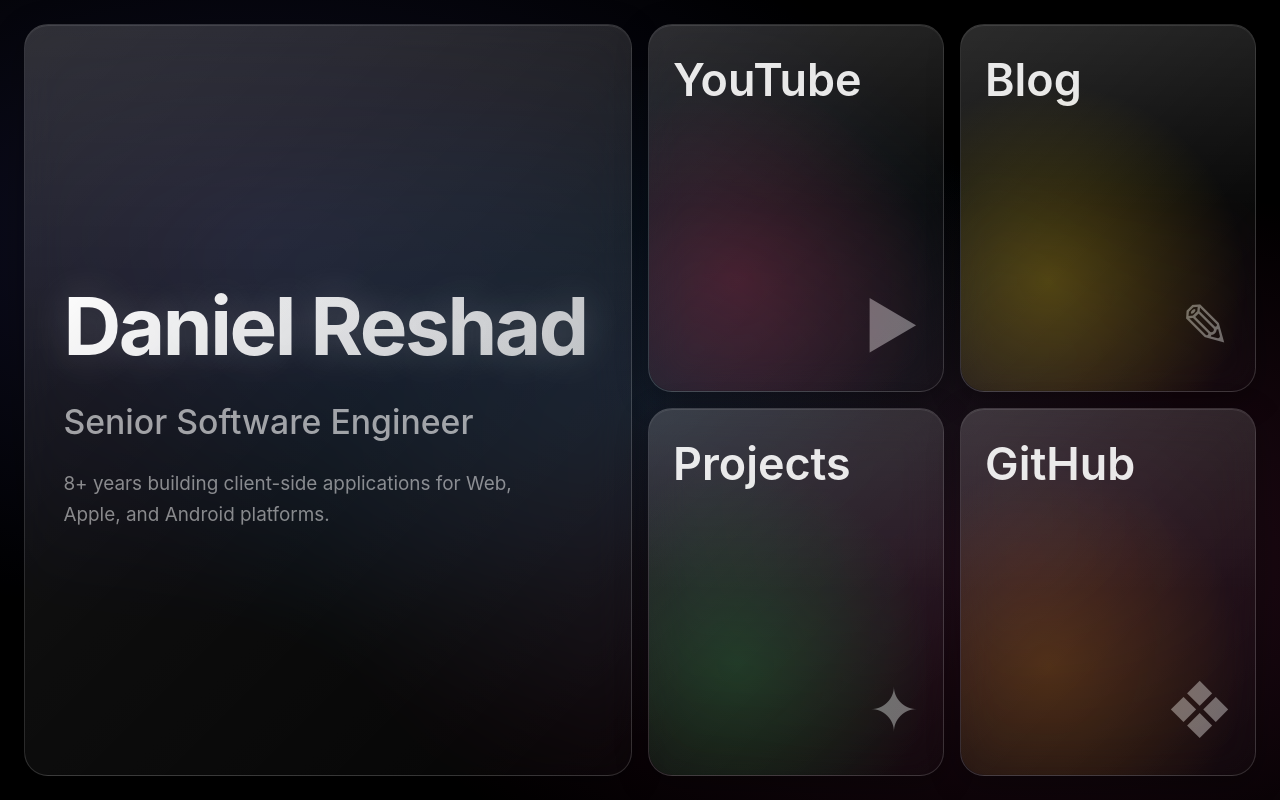
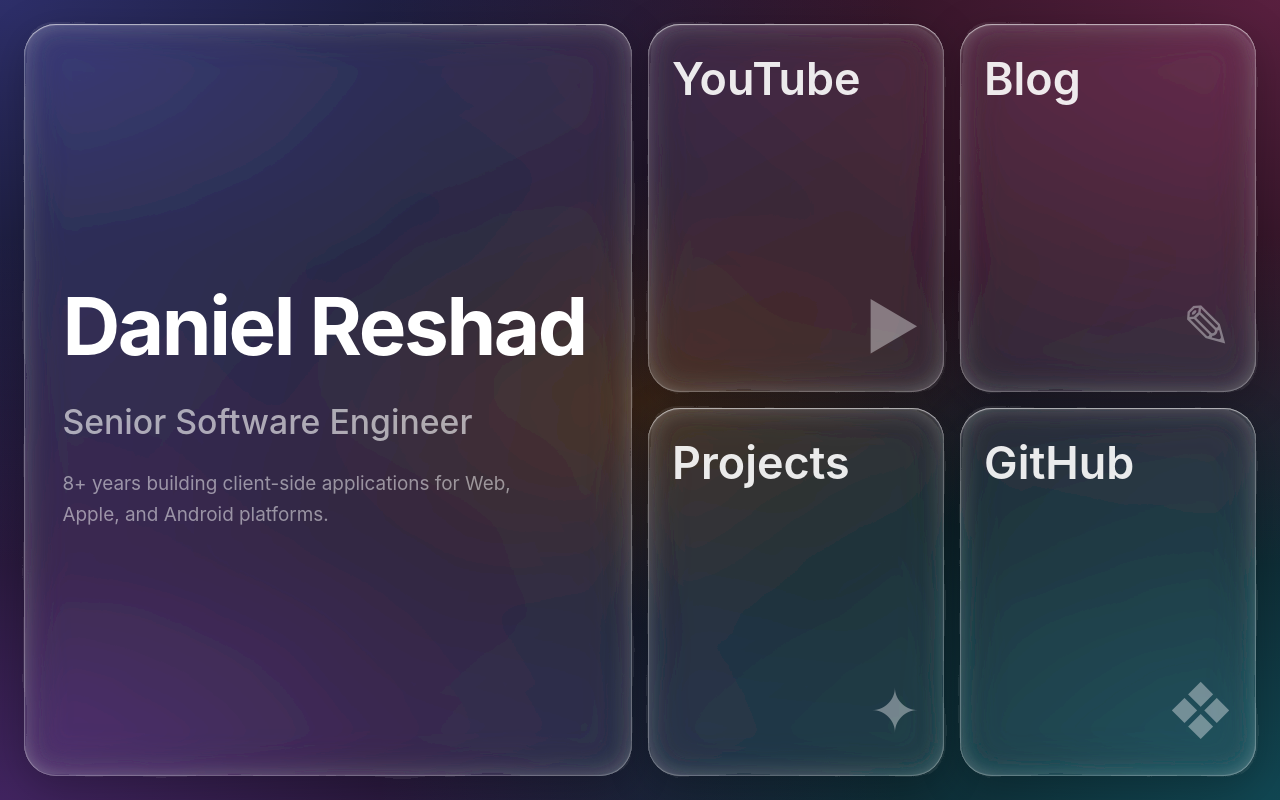
Before and after one commit to br3akzero/portofolio.v3, a website built with Vite: page index.html in a window 1280 px wide. Built offline with nearby package versions, Linux system fonts and the light colour scheme.

Commit message:
feat: new ui

```diff
--- a/index.html
+++ b/index.html
@@ -37,6 +37,15 @@
     <meta name="theme-color" content="#000000" />
   </head>
   <body>
+    <svg xmlns="http://www.w3.org/2000/svg" width="0" height="0" style="position:absolute; overflow:hidden">
+      <defs>
+        <filter id="glass-distortion" x="-10%" y="-10%" width="120%" height="120%">
+          <feTurbulence type="fractalNoise" baseFrequency="0.012 0.012" numOctaves="3" seed="15" result="noise" />
+          <feGaussianBlur in="noise" stdDeviation="1.5" result="blurred" />
+          <feDisplacementMap in="SourceGraphic" in2="blurred" scale="12" xChannelSelector="R" yChannelSelector="G" />
+        </filter>
+      </defs>
+    </svg>
     <div id="app">
       <main class="landing">
         <section class="card card-hero">
--- a/src/pages.css
+++ b/src/pages.css
@@ -30,10 +30,13 @@
 body {
   min-height: 100vh;
   padding: 1.5rem;
+  background-color: #0a0a0f;
   background-image:
-    radial-gradient(at 20% 30%, rgba(99, 102, 241, 0.15) 0%, transparent 50%),
-    radial-gradient(at 80% 70%, rgba(236, 72, 153, 0.15) 0%, transparent 50%),
-    radial-gradient(at 50% 50%, rgba(34, 211, 238, 0.1) 0%, transparent 60%);
+    radial-gradient(at 0% 0%, rgba(99, 102, 241, 0.4) 0%, transparent 50%),
+    radial-gradient(at 100% 0%, rgba(236, 72, 153, 0.35) 0%, transparent 50%),
+    radial-gradient(at 100% 100%, rgba(34, 211, 238, 0.3) 0%, transparent 50%),
+    radial-gradient(at 0% 100%, rgba(168, 85, 247, 0.35) 0%, transparent 50%),
+    radial-gradient(at 50% 50%, rgba(251, 146, 60, 0.2) 0%, transparent 40%);
 }
 
 #app {
@@ -65,10 +68,7 @@
   font-weight: 700;
   letter-spacing: -0.03em;
   margin-bottom: 0.5rem;
-  background: linear-gradient(135deg, #fff 0%, rgba(255, 255, 255, 0.7) 100%);
-  -webkit-background-clip: text;
-  -webkit-text-fill-color: transparent;
-  background-clip: text;
+  color: #fff;
 }
 
 .subtitle {
@@ -98,51 +98,49 @@
 
 /* Project Card */
 .project-card {
-  background: linear-gradient(
-    135deg,
-    rgba(255, 255, 255, 0.1) 0%,
-    rgba(255, 255, 255, 0.05) 50%,
-    rgba(255, 255, 255, 0.02) 100%
-  );
-  backdrop-filter: blur(20px);
-  -webkit-backdrop-filter: blur(20px);
-  border-radius: 1.5rem;
+  position: relative;
+  border-radius: 32px;
   padding: clamp(1.5rem, 3vw, 2rem);
-  border: 1px solid rgba(255, 255, 255, 0.15);
-  box-shadow:
-    0 8px 32px rgba(0, 0, 0, 0.3),
-    inset 0 1px 0 rgba(255, 255, 255, 0.1),
-    inset 0 -1px 0 rgba(0, 0, 0, 0.1);
+  isolation: isolate;
   transition: all 0.3s ease;
-  position: relative;
-  overflow: hidden;
   display: flex;
   flex-direction: column;
 }
 
+/* Glass background with blur and distortion */
 .project-card::before {
   content: '';
   position: absolute;
-  top: 0;
-  left: 0;
-  right: 0;
-  height: 50%;
-  background: linear-gradient(
-    180deg,
-    rgba(255, 255, 255, 0.08) 0%,
-    transparent 100%
-  );
-  border-radius: 1.5rem 1.5rem 0 0;
+  inset: 0;
+  z-index: -1;
+  border-radius: 32px;
+  background: rgba(255, 255, 255, 0.08);
+  backdrop-filter: blur(20px) saturate(120%);
+  -webkit-backdrop-filter: blur(20px) saturate(120%);
+  filter: url(#glass-distortion);
+  -webkit-filter: url(#glass-distortion);
+}
+
+/* Inner glow and edge highlight */
+.project-card::after {
+  content: '';
+  position: absolute;
+  inset: 0;
+  z-index: 0;
+  border-radius: 32px;
+  box-shadow:
+    inset 0 1px 1px rgba(255, 255, 255, 0.6),
+    inset 0 -1px 1px rgba(255, 255, 255, 0.2),
+    inset 1px 0 1px rgba(255, 255, 255, 0.2),
+    inset -1px 0 1px rgba(255, 255, 255, 0.2),
+    inset 0 0 30px -10px rgba(255, 255, 255, 0.5),
+    0 10px 40px rgba(0, 0, 0, 0.25);
   pointer-events: none;
 }
 
 .project-card:hover {
-  transform: translateY(-4px);
-  border-color: rgba(255, 255, 255, 0.3);
-  box-shadow:
-    0 20px 40px rgba(0, 0, 0, 0.4),
-    inset 0 1px 0 rgba(255, 255, 255, 0.2),
-    0 0 30px rgba(255, 255, 255, 0.05);
+  transform: translateY(-4px) scale(1.02);
+  box-shadow: 0px 12px 32px rgba(0, 0, 0, 0.3);
 }
 
 .project-meta {
--- a/src/style.css
+++ b/src/style.css
@@ -30,10 +30,13 @@
 body {
   min-height: 100vh;
   padding: 1.5rem;
+  background-color: #0a0a0f;
   background-image:
-    radial-gradient(at 20% 30%, rgba(99, 102, 241, 0.15) 0%, transparent 50%),
-    radial-gradient(at 80% 70%, rgba(236, 72, 153, 0.15) 0%, transparent 50%),
-    radial-gradient(at 50% 50%, rgba(34, 211, 238, 0.1) 0%, transparent 60%);
+    radial-gradient(at 0% 0%, rgba(99, 102, 241, 0.4) 0%, transparent 50%),
+    radial-gradient(at 100% 0%, rgba(236, 72, 153, 0.35) 0%, transparent 50%),
+    radial-gradient(at 100% 100%, rgba(34, 211, 238, 0.3) 0%, transparent 50%),
+    radial-gradient(at 0% 100%, rgba(168, 85, 247, 0.35) 0%, transparent 50%),
+    radial-gradient(at 50% 50%, rgba(251, 146, 60, 0.2) 0%, transparent 40%);
 }
 
 #app {
@@ -55,39 +58,41 @@
 }
 
 .card {
-  background: linear-gradient(
-    135deg,
-    rgba(255, 255, 255, 0.1) 0%,
-    rgba(255, 255, 255, 0.05) 50%,
-    rgba(255, 255, 255, 0.02) 100%
-  );
-  backdrop-filter: blur(20px);
-  -webkit-backdrop-filter: blur(20px);
-  border-radius: 1.5rem;
+  position: relative;
+  border-radius: 32px;
   padding: 1.5rem;
-  border: 1px solid rgba(255, 255, 255, 0.15);
-  box-shadow:
-    0 8px 32px rgba(0, 0, 0, 0.3),
-    inset 0 1px 0 rgba(255, 255, 255, 0.1),
-    inset 0 -1px 0 rgba(0, 0, 0, 0.1);
+  isolation: isolate;
   transition: all 0.3s ease;
-  position: relative;
-  overflow: hidden;
 }
 
+/* Glass background with blur and distortion */
 .card::before {
   content: '';
   position: absolute;
-  top: 0;
-  left: 0;
-  right: 0;
-  height: 50%;
-  background: linear-gradient(
-    180deg,
-    rgba(255, 255, 255, 0.08) 0%,
-    transparent 100%
-  );
-  border-radius: 1.5rem 1.5rem 0 0;
+  inset: 0;
+  z-index: -1;
+  border-radius: 32px;
+  background: rgba(255, 255, 255, 0.08);
+  backdrop-filter: blur(20px) saturate(120%);
+  -webkit-backdrop-filter: blur(20px) saturate(120%);
+  filter: url(#glass-distortion);
+  -webkit-filter: url(#glass-distortion);
+}
+
+/* Inner glow and edge highlight */
+.card::after {
+  content: '';
+  position: absolute;
+  inset: 0;
+  z-index: 0;
+  border-radius: 32px;
+  box-shadow:
+    inset 0 1px 1px rgba(255, 255, 255, 0.6),
+    inset 0 -1px 1px rgba(255, 255, 255, 0.2),
+    inset 1px 0 1px rgba(255, 255, 255, 0.2),
+    inset -1px 0 1px rgba(255, 255, 255, 0.2),
+    inset 0 0 30px -10px rgba(255, 255, 255, 0.5),
+    0 10px 40px rgba(0, 0, 0, 0.25);
   pointer-events: none;
 }
 
@@ -103,11 +108,7 @@
   font-weight: 700;
   letter-spacing: -0.03em;
   margin-bottom: 1rem;
-  background: linear-gradient(135deg, #fff 0%, rgba(255, 255, 255, 0.7) 100%);
-  -webkit-background-clip: text;
-  -webkit-text-fill-color: transparent;
-  background-clip: text;
-  text-shadow: 0 0 40px rgba(255, 255, 255, 0.2);
+  color: #fff;
 }
 
 .card-hero .tagline {
@@ -135,11 +136,7 @@
 
 .card-link:hover {
   transform: translateY(-4px) scale(1.02);
-  border-color: rgba(255, 255, 255, 0.3);
-  box-shadow:
-    0 20px 40px rgba(0, 0, 0, 0.4),
-    inset 0 1px 0 rgba(255, 255, 255, 0.2),
-    0 0 30px rgba(255, 255, 255, 0.05);
+  box-shadow: 0px 12px 32px rgba(0, 0, 0, 0.3);
 }
 
 .card-label {
@@ -152,47 +149,6 @@
   font-size: var(--fs-xxl);
   align-self: flex-end;
   opacity: 0.4;
-}
-
-/* Accent color overlays for each link card */
-/* YouTube - Red */
-.card-link:nth-of-type(1)::after {
-  content: '';
-  position: absolute;
-  inset: 0;
-  background: radial-gradient(circle at 30% 70%, rgba(255, 45, 85, 0.2) 0%, transparent 60%);
-  pointer-events: none;
-  border-radius: 1.5rem;
-}
-
-/* Blog - Yellow */
-.card-link:nth-of-type(2)::after {
-  content: '';
-  position: absolute;
-  inset: 0;
-  background: radial-gradient(circle at 30% 70%, rgba(255, 214, 10, 0.25) 0%, transparent 60%);
-  pointer-events: none;
-  border-radius: 1.5rem;
-}
-
-/* Projects - Green */
-.card-link:nth-of-type(3)::after {
-  content: '';
-  position: absolute;
-  inset: 0;
-  background: radial-gradient(circle at 30% 70%, rgba(48, 209, 88, 0.2) 0%, transparent 60%);
-  pointer-events: none;
-  border-radius: 1.5rem;
-}
-
-/* GitHub - Orange */
-.card-link:nth-of-type(4)::after {
-  content: '';
-  position: absolute;
-  inset: 0;
-  background: radial-gradient(circle at 30% 70%, rgba(255, 159, 10, 0.2) 0%, transparent 60%);
-  pointer-events: none;
-  border-radius: 1.5rem;
 }
 
 @media (max-width: 768px) {
```
Also changed, not shown: projects.html (+9 -0 lines), 1 other file.
